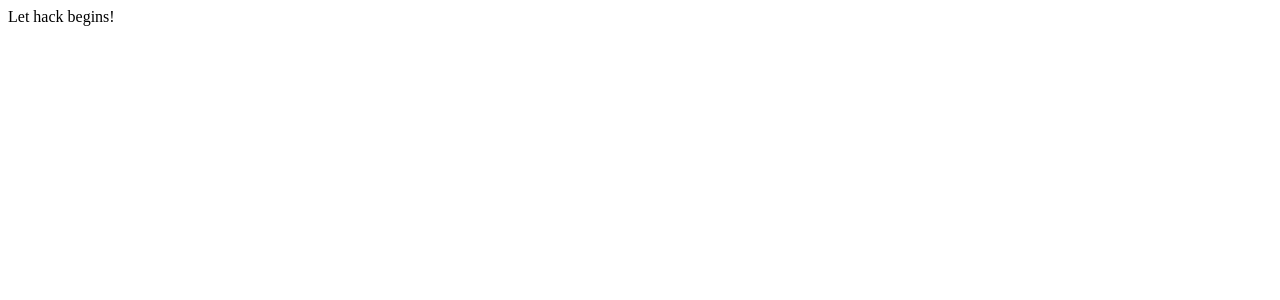
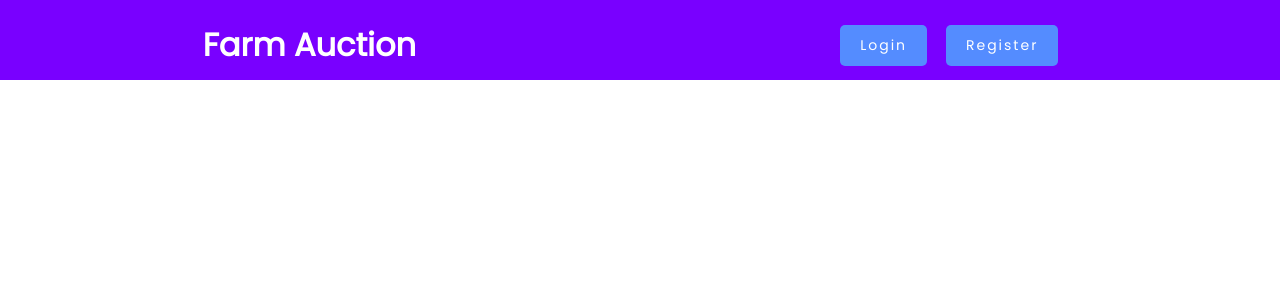
Before and after one commit to AjaySbecse/404-Team-Name-Not-Found, a JavaScript app in the folder farm_auction/: page / in a window 1280 px wide. Shown: the top 300 px of the page. Built offline with nearby package versions, Linux system fonts and the light colour scheme; the HTML template or start-up script is replaced by a standard one.

Commit message:
header added

```diff
--- a/farm_auction/src/App.css
+++ b/farm_auction/src/App.css
@@ -0,0 +1,50 @@
+@import url("https://fonts.googleapis.com/css2?family=Poppins&display=swap");
+body {
+  margin: 0px;
+  padding: 0px;
+  font-family: "Poppins", sans-serif;
+}
+
+.header {
+  width: 100%;
+  height: 80px;
+  background-color: #7900ff;
+}
+.header-item-holder {
+  display: flex;
+  justify-content: space-around;
+  align-items: center;
+}
+.header-item-holder > h1 {
+  color: white;
+}
+
+.auth-buttons {
+  display: flex;
+  justify-content: space-evenly;
+  align-items: center;
+  width: 20%;
+  /* background-color: red; */
+}
+
+.login-button {
+  outline: none;
+  padding: 10px 20px;
+  font-size: 14px;
+  background-color: #548cff;
+  color: white;
+  letter-spacing: 2px;
+  border-radius: 5px;
+  cursor: pointer;
+}
+
+.register-button {
+  outline: none;
+  padding: 10px 20px;
+  font-size: 14px;
+  background-color: #548cff;
+  color: white;
+  letter-spacing: 2px;
+  border-radius: 5px;
+  cursor: pointer;
+}
--- a/farm_auction/src/App.js
+++ b/farm_auction/src/App.js
@@ -1,12 +1,11 @@
 
 import './App.css';
+import Header from './components/Header';
 
 function App() {
   return (
     <div className="App">
-      <header>
-        Let hack begins!
-      </header>
+      <Header />
     </div>
   );
 }
--- /dev/null
+++ b/farm_auction/src/components/Auth/Login.js
@@ -0,0 +1,5 @@
+export default function Login(){
+    return (
+        <div className="login-button">Login</div>
+    );
+}
--- /dev/null
+++ b/farm_auction/src/components/Auth/Register.js
@@ -0,0 +1,5 @@
+export default function Register(){
+    return (
+        <div className="register-button">Register</div>
+    );
+}
--- /dev/null
+++ b/farm_auction/src/components/Header.js
@@ -0,0 +1,18 @@
+import Login from "./Auth/Login";
+import Register from "./Auth/Register";
+
+function Header(){
+    return (
+        <header className="header">
+            <div className="header-item-holder">
+                <h1>Farm Auction</h1>
+                <div className="auth-buttons">
+                    <Login/>
+                    <Register/>
+                </div>
+            </div>
+        </header>
+    );
+}
+
+export default Header;
```
